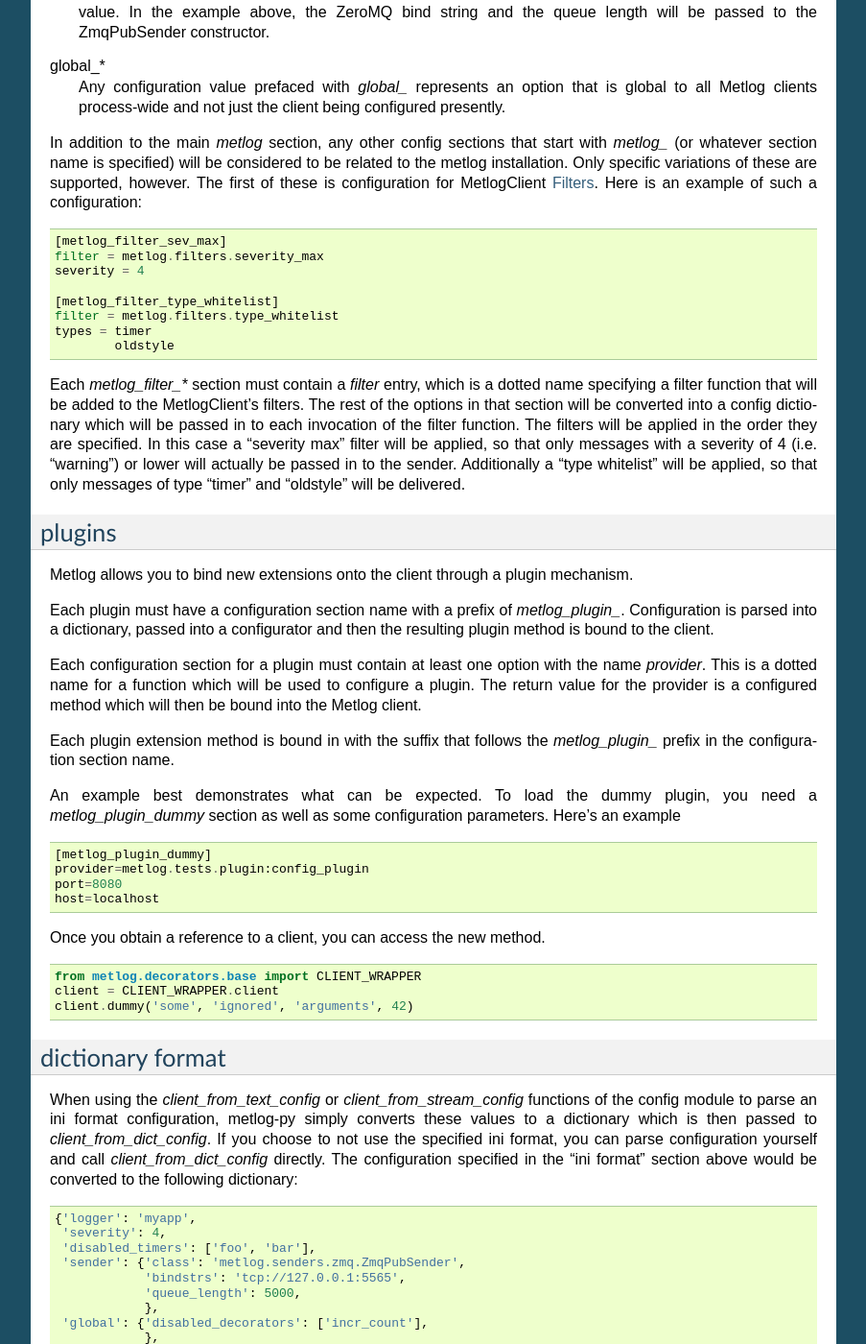
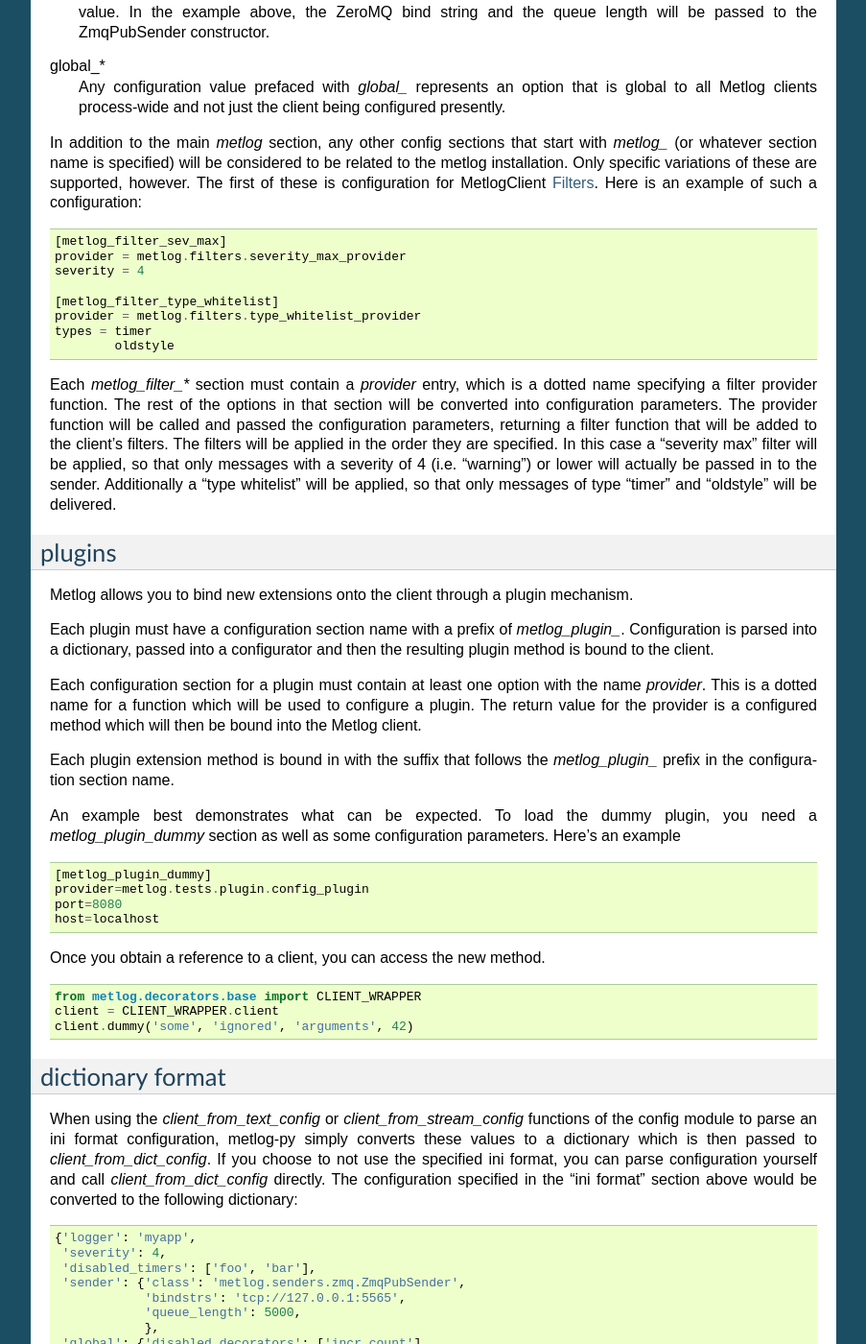
Before and after one commit to mozilla-services/metlog-py, a Sphinx documentation site: the page built from docs/config.rst, in a window 1280 px wide and 1400 px high, scrolled down 1317 px. Shown: the whole window at 96% size, without its empty margins (198-1101 px from the left). Built offline with Sphinx 7.4.7, drawn with Linux system fonts in a browser that asks for light colours; some of the changed text lies outside the part shown.

Commit message:
use closures for filter configuration, refactor filter & plugin config loading

```diff
--- a/docs/config.rst
+++ b/docs/config.rst
@@ -96,23 +96,24 @@
 :doc:`api/filters`. Here is an example of such a configuration::
 
   [metlog_filter_sev_max]
-  filter = metlog.filters.severity_max
+  provider = metlog.filters.severity_max_provider
   severity = 4
 
   [metlog_filter_type_whitelist]
-  filter = metlog.filters.type_whitelist
+  provider = metlog.filters.type_whitelist_provider
   types = timer
           oldstyle
 
-Each `metlog_filter_*` section must contain a `filter` entry, which is a dotted
-name specifying a filter function that will be added to the MetlogClient's
-filters. The rest of the options in that section will be converted into a
-config dictionary which will be passed in to each invocation of the filter
-function. The filters will be applied in the order they are specified. In this
-case a "severity max" filter will be applied, so that only messages with a
-severity of 4 (i.e. "warning") or lower will actually be passed in to the
-sender. Additionally a "type whitelist" will be applied, so that only messages
-of type "timer" and "oldstyle" will be delivered.
+Each `metlog_filter_*` section must contain a `provider` entry, which is a
+dotted name specifying a filter provider function. The rest of the options in
+that section will be converted into configuration parameters. The provider
+function will be called and passed the configuration parameters, returning a
+filter function that will be added to the client's filters. The filters will be
+applied in the order they are specified. In this case a "severity max" filter
+will be applied, so that only messages with a severity of 4 (i.e. "warning") or
+lower will actually be passed in to the sender. Additionally a "type whitelist"
+will be applied, so that only messages of type "timer" and "oldstyle" will be
+delivered.
 
 
 plugins
@@ -138,7 +139,7 @@
 parameters. Here's an example ::
 
     [metlog_plugin_dummy]
-    provider=metlog.tests.plugin:config_plugin
+    provider=metlog.tests.plugin.config_plugin
     port=8080
     host=localhost
 
```
Also changed, not shown: other parts of docs/config.rst (+4 -4 lines), 5 other files.
